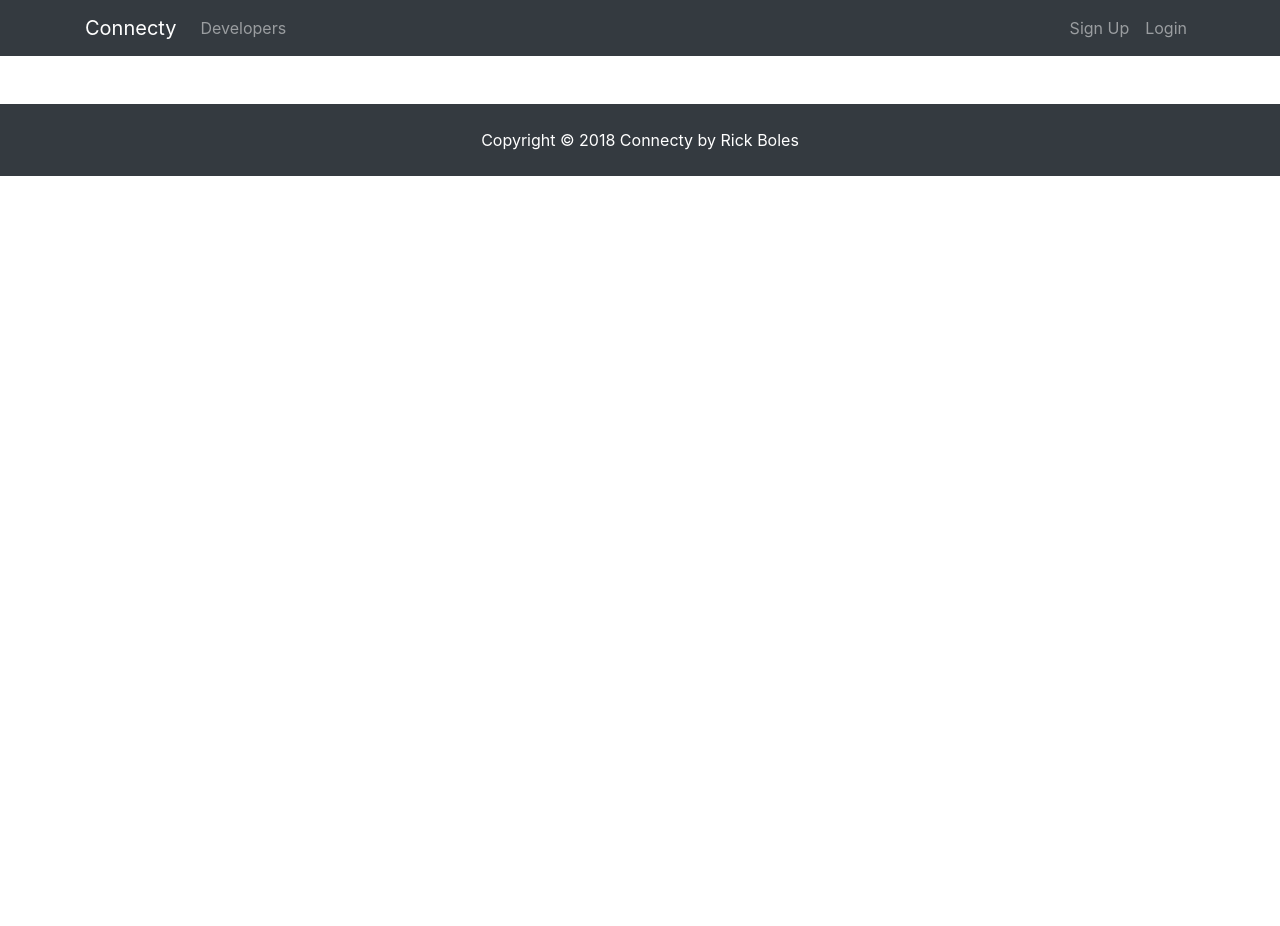
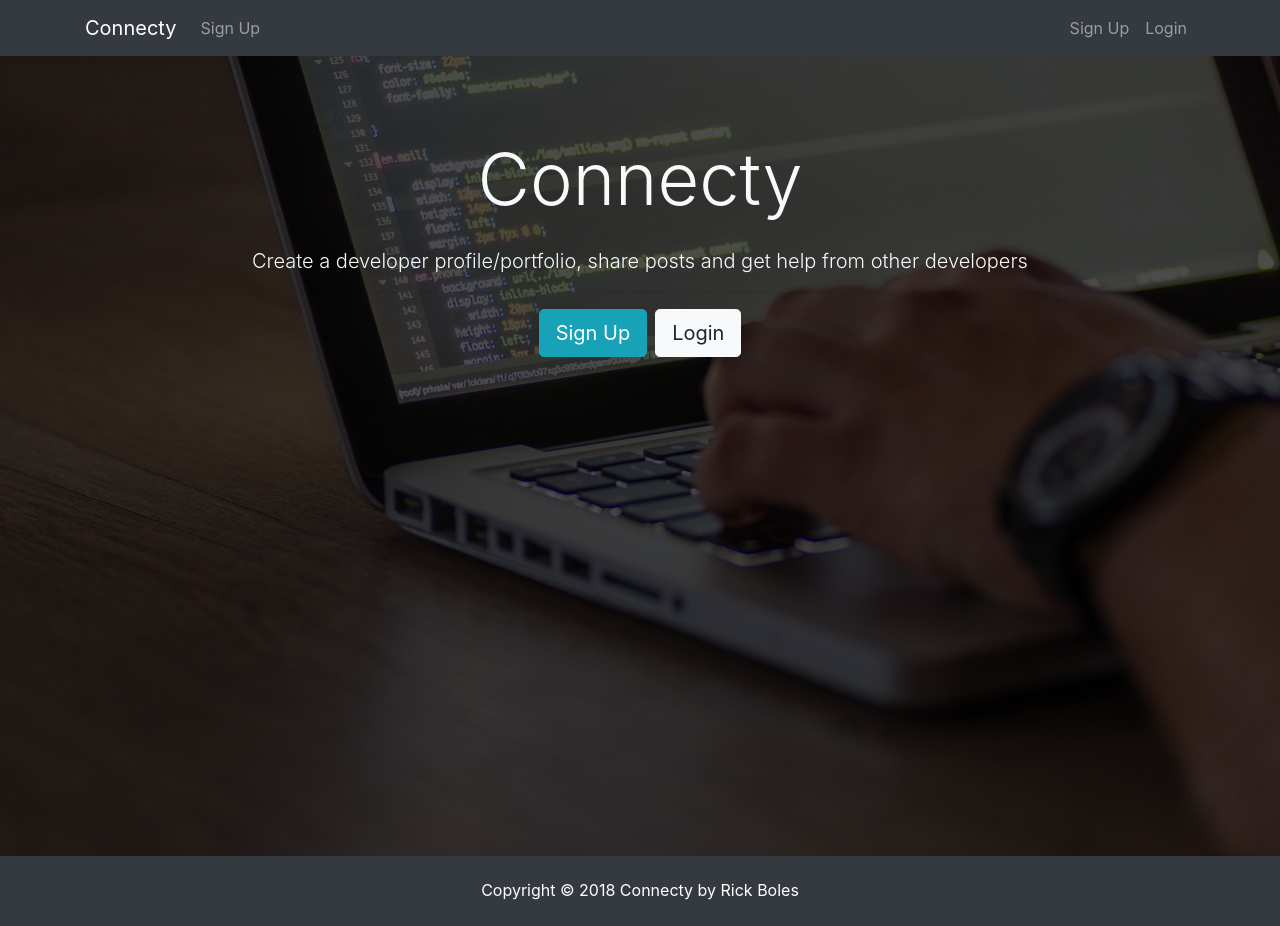
Before and after one commit to liketysplit/Connecty, a React (Create React App) app in the folder client/: page /landing in a window 1280 px wide. Before the commit the page ends 800 px from the top, so only its background shows below. Built offline with nearby package versions, Linux system fonts and the light colour scheme.

Commit message:
3.1.3: Chagned out require a tags with links and added /landing route

```diff
--- a/client/src/App.js
+++ b/client/src/App.js
@@ -16,6 +16,7 @@
 					<Navbar />
 					<Switch>
 						<Route path="/register" component={Register} />
+						<Route path="/landing" component={Landing} />
 						<Route exact path="/" component={Landing} />
 					</Switch>
 					<Footer />
--- a/client/src/components/layout/Landing.js
+++ b/client/src/components/layout/Landing.js
@@ -1,4 +1,5 @@
 import React, { Component } from "react";
+import { Link } from "react-router-dom";
 
 class Landing extends Component {
 	render() {
@@ -14,12 +15,12 @@
 									posts and get help from other developers
 								</p>
 								<hr />
-								<a
-									href="register.html"
+								<Link
+									to="/register"
 									className="btn btn-lg btn-info mr-2"
 								>
 									Sign Up
-								</a>
+								</Link>
 								<a
 									href="login.html"
 									className="btn btn-lg btn-light"
--- a/client/src/components/layout/Navbar.js
+++ b/client/src/components/layout/Navbar.js
@@ -1,13 +1,14 @@
 import React, { Component } from "react";
+import { Link } from "react-router-dom";
 
 class Navbar extends Component {
 	render() {
 		return (
 			<nav className="navbar navbar-expand-sm navbar-dark bg-dark mb-4">
 				<div className="container">
-					<a className="navbar-brand" href="landing.html">
+					<Link className="navbar-brand" to="/landing">
 						Connecty
-					</a>
+					</Link>
 					<button
 						className="navbar-toggler"
 						type="button"
@@ -20,10 +21,9 @@
 					<div className="collapse navbar-collapse" id="mobile-nav">
 						<ul className="navbar-nav mr-auto">
 							<li className="nav-item">
-								<a className="nav-link" href="profiles.html">
-									{" "}
-									Developers
-								</a>
+								<Link className="nav-link" to="/register">
+									Sign Up
+								</Link>
 							</li>
 						</ul>
 
```
